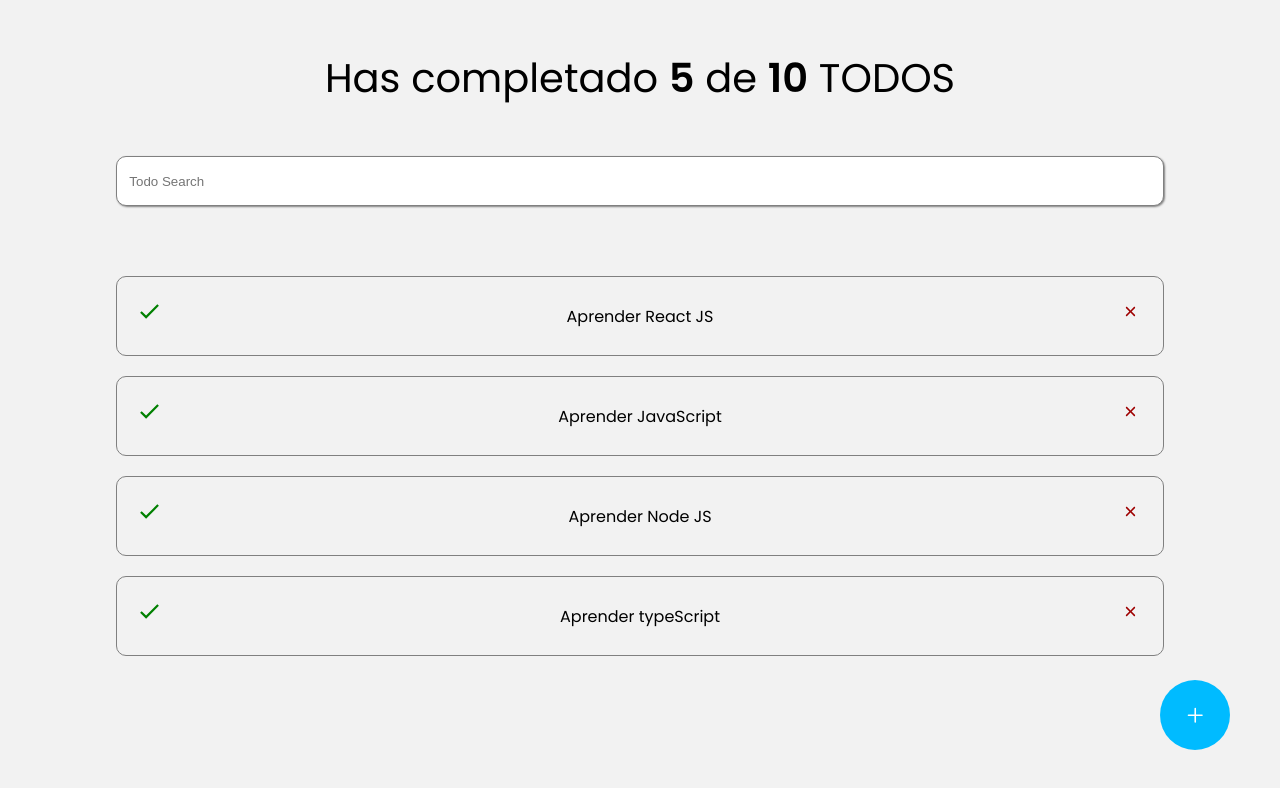
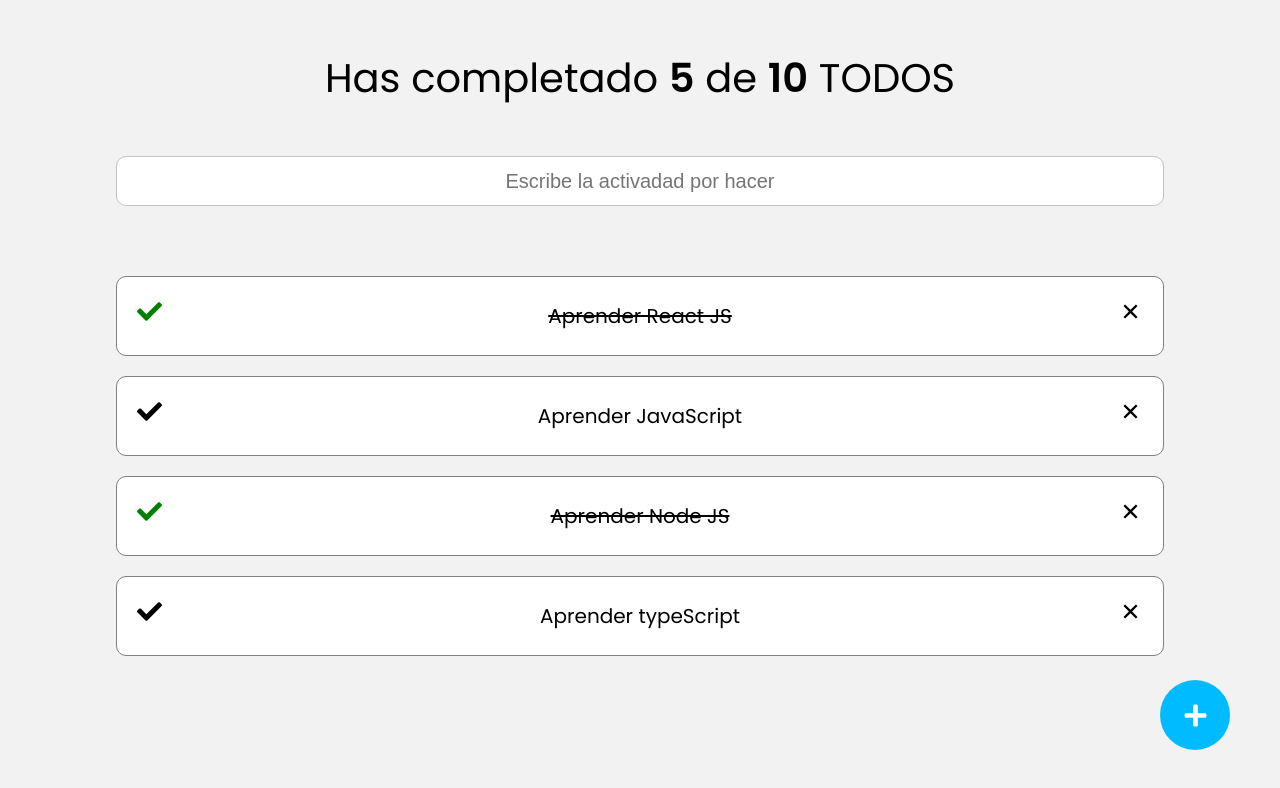
Before and after one commit to fernandohps17/todo_machine_plazit, a React (Vite) app: page / in a window 1280 px wide. Shown: the top 788 px of the page. Built offline with nearby package versions, Linux system fonts and the light colour scheme.

Commit message:
Se arreglaron algunos styles y se agregaron evento de escucha, onClick y onChange

```diff
--- a/src/App.jsx
+++ b/src/App.jsx
@@ -8,9 +8,9 @@ import Layout from './Components/Layout'
 
 const defaultTodos = [
   { text: 'Aprender React JS', completed: true },
-  { text: 'Aprender JavaScript', completed: true },
+  { text: 'Aprender JavaScript', completed: false },
   { text: 'Aprender Node JS', completed: true },
-  { text: 'Aprender typeScript', completed: true },
+  { text: 'Aprender typeScript', completed: false },
 ]
 
 function App() {
--- a/src/Components/CreateTodoButton/CreateTodoButton.scss
+++ b/src/Components/CreateTodoButton/CreateTodoButton.scss
@@ -11,7 +11,7 @@
     color: #fff;
     transition: 0.5s ease;
     cursor: pointer;
-    position: absolute;
+    position: fixed;
     bottom: 50px;
     right: 50px;
 
--- a/src/Components/CreateTodoButton/index.jsx
+++ b/src/Components/CreateTodoButton/index.jsx
@@ -1,11 +1,11 @@
 import React from 'react'
-import { GoPlus } from "react-icons/go";
+import { FaPlus } from "react-icons/fa";
 import './CreateTodoButton.scss'
 
 const CreateTodoButton = () => {
     return (
         <button className='create_todo_button'>
-            <GoPlus />
+            <FaPlus />
         </button>
     )
 }
--- a/src/Components/TodoItem/TodoItem.scss
+++ b/src/Components/TodoItem/TodoItem.scss
@@ -14,6 +14,7 @@
     padding: 20px;
     transition: 1s ease;
     border-radius: 10px;
+    background: #fff;
 
     &:hover {
         transform: scale(1.01);
@@ -22,8 +23,16 @@
     }
 }
 
+.todo_item_text {
+    font-size: 20px;
+}
+
+.todo_item_text_completed {
+    text-decoration: line-through;
+}
+
 .todo_item_check {
-    color: green;
+    color: black;
     font-size: 25px;
     transition: 1s ease;
     font-weight: 600;
@@ -33,8 +42,12 @@
     }
 }
 
+.todo_item_check_completed {
+    color: green;
+}
+
 .todo_item_close {
-    color: #9e0000;
+    color: black;
     font-size: 25px;
     transition: 1s ease;
     font-weight: 600;
--- a/src/Components/TodoItem/index.jsx
+++ b/src/Components/TodoItem/index.jsx
@@ -1,5 +1,5 @@
-import { IoIosClose } from "react-icons/io";
-import { IoMdCheckmark } from "react-icons/io";
+import { FaCheck } from "react-icons/fa";
+import { IoCloseSharp } from "react-icons/io5";
 import React from 'react'
 import './TodoItem.scss'
 
@@ -7,9 +7,9 @@ const TodoItem = ({text, completed}) => {
     return (
         <>
             <li className='todo_item'>
-                <span className='todo_item_check'><IoMdCheckmark /></span>
-                <p className='todo_item_text'>{text}</p>
-                <span className='todo_item_close'><IoIosClose /></span>
+                <span className={`todo_item_check ${completed && 'todo_item_check_completed'}`}><FaCheck /></span>
+                <p className={`todo_item_text ${completed && 'todo_item_text_completed'}`}>{text}</p>
+                <span className='todo_item_close'><IoCloseSharp /></span>
             </li>
         </>
     )
--- a/src/Components/TodoSearch/TodoSearch.scss
+++ b/src/Components/TodoSearch/TodoSearch.scss
@@ -2,8 +2,11 @@
     height: 50px;
     width: 100%;
     border-radius: 10px;
-    border: 1px solid gray;
-    box-shadow: 1px 1px 2px gray;
-    outline: none;
-    padding-left: 12px;
+    border: 0.5px solid #c3c3c3;
+    text-align: center;
+    font-size: 20px;
 }
+
+.todo_search:focus {
+    outline-color: #00bbff;
+}
--- a/src/Components/TodoSearch/index.jsx
+++ b/src/Components/TodoSearch/index.jsx
@@ -2,8 +2,9 @@ import React from 'react'
 import './TodoSearch.scss'
 
 const TodoSearch = () => {
+
   return (
-    <input className='todo_search' type="text" placeholder='Todo Search' />
+    <input className='todo_search' onChange={(event) => {console.log(event.target.value)}} type="text" placeholder='Escribe la activadad por hacer' />
   )
 }
 
```
